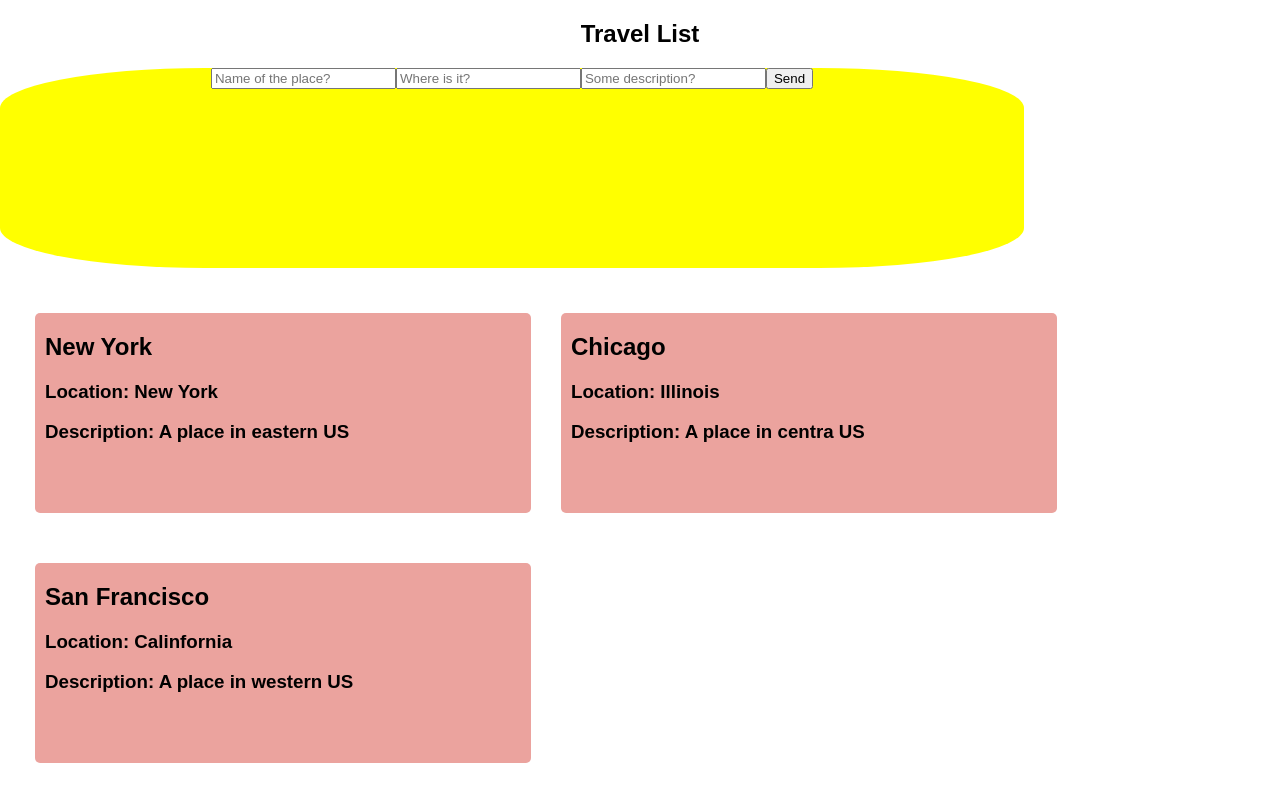
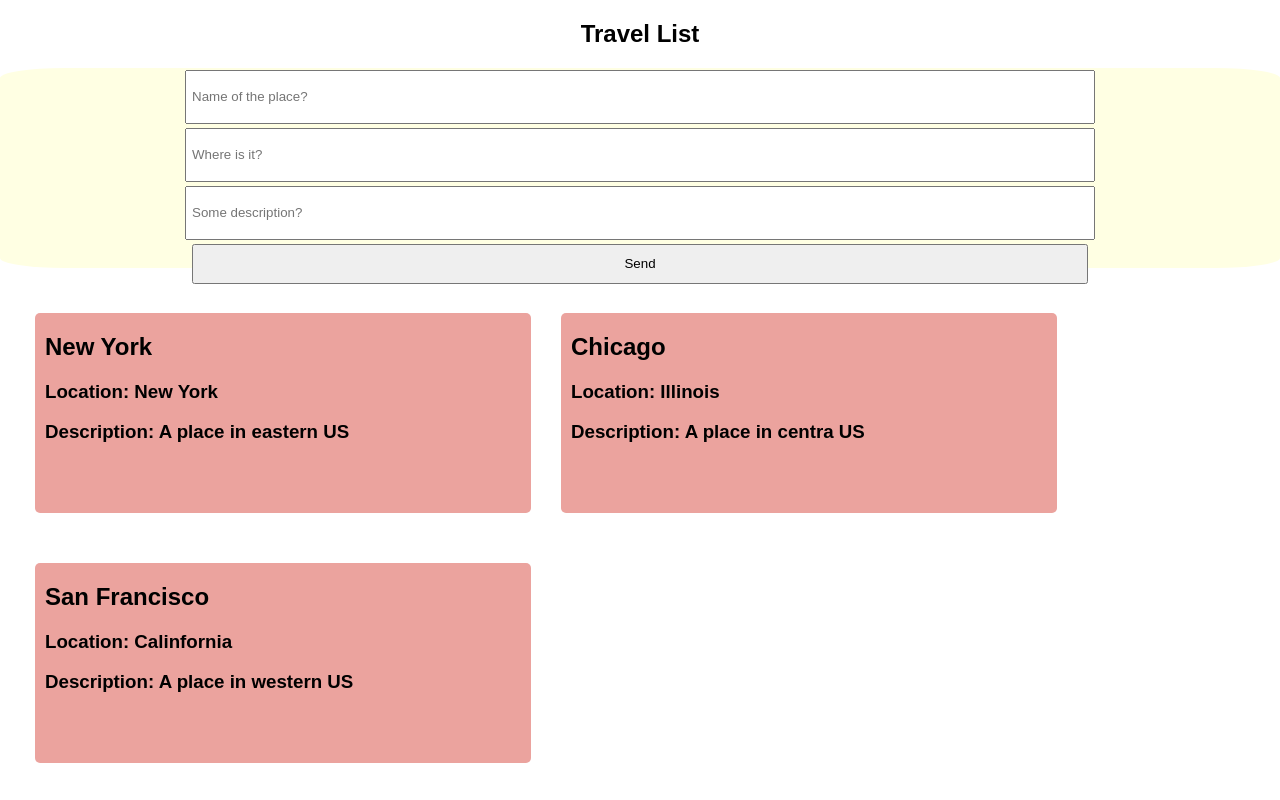
Before and after one commit to jessicamann/travel-list-client, a React (Create React App) app: page / in a window 1280 px wide. Built offline with nearby package versions, Linux system fonts and the light colour scheme.

Commit message:
Clear text box after submit travel form

```diff
--- a/src/App.js
+++ b/src/App.js
@@ -8,7 +8,7 @@ class App extends Component {
   constructor() {
     super();
 
-    /* TODO: mvp storage solution... Should be in a simple db or a file */
+    /* TODO: temp storage solution... Should be in a simple db or a file */
     this.state = {
       places: [
         {name: 'New York', location: 'New York', description: 'A place in eastern US', id: 1},
--- a/src/components/TravelForm.js
+++ b/src/components/TravelForm.js
@@ -12,12 +12,12 @@ class TravelForm extends React.Component {
 
   render() {
     return (
-      <form className='travel-form'>
-        <input type='text' name='name-field' placeholder='Name of the place?'
+      <form className='travel-form' name='travel-form'>
+        <input type='text' ref='name' placeholder='Name of the place?' value={this.state.name ? this.state.name : ''}
           onChange={(input) => this.setState({name: input.target.value})} />
-        <input type='text' name='location-field' placeholder='Where is it?'
+        <input type='text' ref='location' placeholder='Where is it?' value={this.state.location ? this.state.location : ''}
           onChange={(input) => this.setState({location: input.target.value})} />
-        <input type='text' name='description-field' placeholder='Some description?'
+        <input type='text' ref='description' placeholder='Some description?' value={this.state.description ? this.state.description : ''}
           onChange={(input) => this.setState({description: input.target.value})} />
         <input type='submit' value='Send' onClick={(e) => this.handleClick(e)} />
       </form>
@@ -27,6 +27,11 @@ class TravelForm extends React.Component {
   handleClick(e) {
     e.preventDefault();
     this.props.onChange(this.state);
+    this.clearForm();
+  }
+
+  clearForm() {
+    this.setState({name: null, location: null, description: null})
   }
 }
 
--- a/src/css/PlaceBox.css
+++ b/src/css/PlaceBox.css
@@ -32,9 +32,17 @@
 }
 
 .travel-form {
-  width:80%;
+  width:100%;
   height:200px;
   float: center;
-  background-color:yellow;
-  border-radius: 20%;
+  background-color:#ffffe3;
+  border-radius: 5%;
 }
+
+input {
+  width: 70%;
+  height: 20%;
+  margin: 2px;
+  padding: 5px;
+
+}
```
